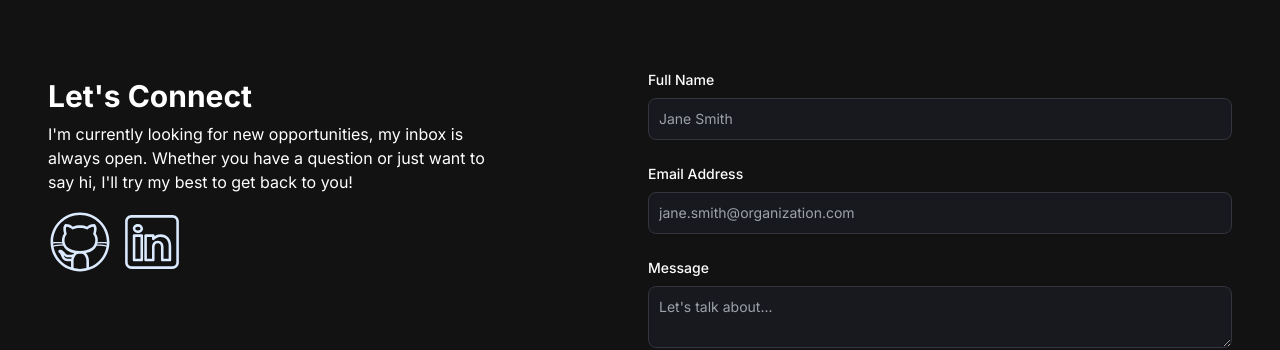
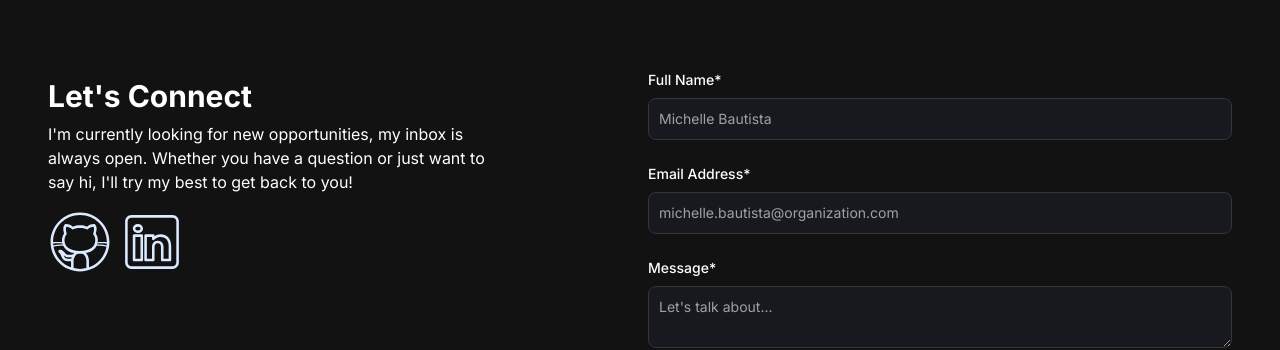
Before and after one commit to michellebau/portfolio, a Next.js app: page / in a window 1280 px wide. Shown: the part 2807-3157 px from the top of the page. Built offline with nearby package versions, Linux system fonts and the light colour scheme.

Commit message:
changed filler text and form details

```diff
--- a/src/app/components/ContactSection.jsx
+++ b/src/app/components/ContactSection.jsx
@@ -31,7 +31,7 @@ const ContactSection = () => {
                 for="name"
                 className="text-white block mb-2 text-sm font-medium"
               >
-                Full Name
+                Full Name&#42;
               </label>
               <input
                 type="text"
@@ -39,7 +39,7 @@ const ContactSection = () => {
                 id="name"
                 required
                 className="bg-[#18191E] border border-[#33353F] placeholder-[#9CA2A9] text-gray-100 text-sm rounded-lg block w-full p-2.5"
-                placeholder="Jane Smith"
+                placeholder="Michelle Bautista"
               />
             </div>
             <div className="mb-6">
@@ -47,7 +47,7 @@ const ContactSection = () => {
                 for="email"
                 className="text-white block text-sm mb-2 font-medium"
               >
-                Email Address
+                Email Address&#42;
               </label>
               <input
                 type="text"
@@ -55,7 +55,7 @@ const ContactSection = () => {
                 id="email"
                 required
                 className="bg-[#18191E] border border-[#33353F] placeholder-[#9CA2A9] text-gray-100 text-sm rounded-lg block w-full p-2.5"
-                placeholder="jane.smith@organization.com"
+                placeholder="michelle.bautista@organization.com"
               />
             </div>
             <div className="mb-6">
@@ -63,7 +63,7 @@ const ContactSection = () => {
                 for="message"
                 className="text-white block text-sm mb-2 font-medium"
               >
-                Message
+                Message&#42;
               </label>
               <textarea
                 type="text"
```
